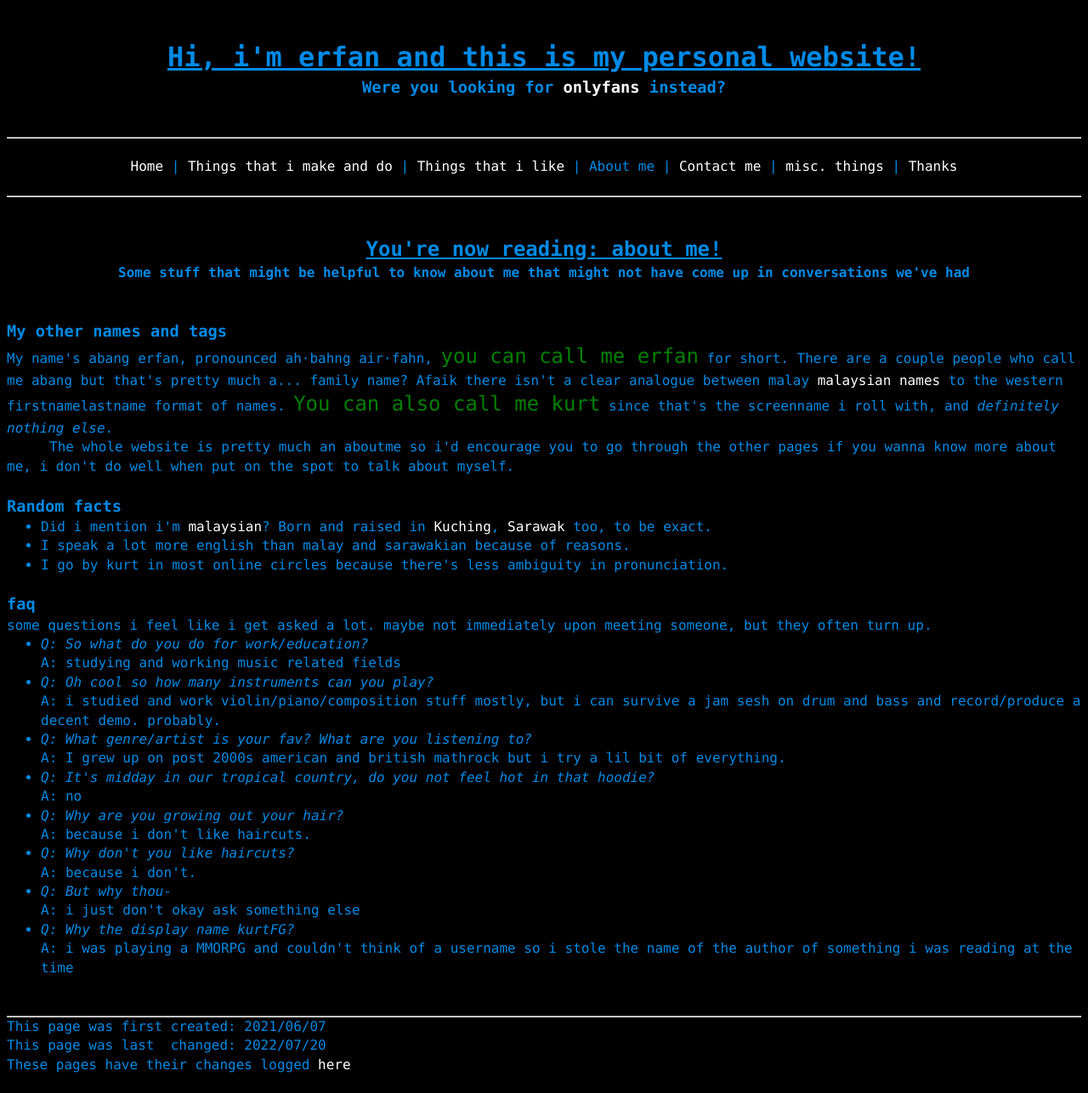
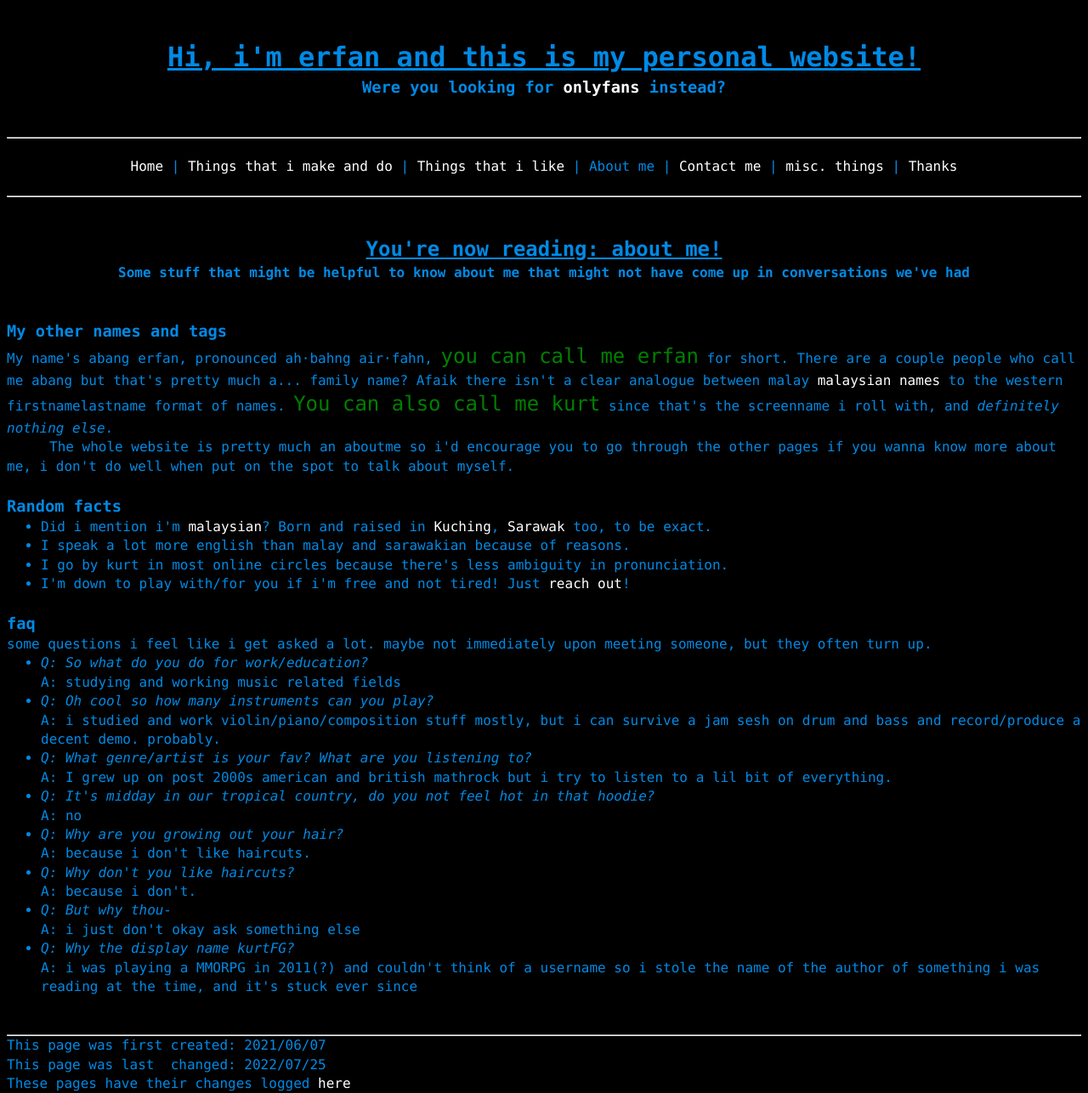
Before and after one commit to a-erfan-aa/a-erfan-aa.github.io, a Jekyll site: the page built from about.html, in a window 1280 px wide. Shown: the whole page at 85% size. Built offline with Jekyll 4.4.1, drawn with Linux system fonts in a browser that asks for light colours; before the commit the page ends 1264 px from its top, so only the background shows below that.

Commit message:
Add line about being down to play whenever in about.html
Also update lastChanged

```diff
--- a/about.html
+++ b/about.html
@@ -2,7 +2,7 @@
 layout: default
 title: about
 firstCreated: 2021/06/07
-lastChanged: 2022/07/20
+lastChanged: 2022/07/25
 ---
 <!-- title and subtitle -->
 <div>
@@ -28,6 +28,7 @@ lastChanged: 2022/07/20
 		<li>Did i mention i'm <a href="https://en.wikipedia.org/wiki/Malaysia">malaysian</a>? Born and raised in <a href="https://en.wikipedia.org/wiki/Kuching">Kuching</a>, <a href="https://en.wikipedia.org/wiki/Sarawak">Sarawak</a> too, to be exact.</li>
 		<li>I speak a lot more english than malay and sarawakian because of reasons.</li>
 		<li>I go by kurt in most online circles because there's less ambiguity in pronunciation.</li>
+		<li>I'm down to play with/for you if i'm free and not tired! Just <a href="/contact">reach out</a>!</li>
 	</ul>
 </div>
 
@@ -43,7 +44,7 @@ lastChanged: 2022/07/20
 		<li><i>Q: Oh cool so how many instruments can you play?</i><br>
 		A: i studied and work violin/piano/composition stuff mostly, but i can survive a jam sesh on drum and bass and record/produce a decent demo. probably.</li>
 		<li><i>Q: What genre/artist is your fav? What are you listening to?</i><br>
-		A: I grew up on post 2000s american and british mathrock but i try a lil bit of everything.</li>
+		A: I grew up on post 2000s american and british mathrock but i try to listen to a lil bit of everything.</li>
 		<li><i>Q: It's midday in our tropical country, do you not feel hot in that hoodie?</i><br>
 		A: no</li>
 		<li><i>Q: Why are you growing out your hair?</i><br>
@@ -53,6 +54,6 @@ lastChanged: 2022/07/20
 		<li><i>Q: But why thou-</i><br>
 		A: i just don't okay ask something else</li>
 		<li><i>Q: Why the display name kurtFG?</i><br>
-		A: i was playing a MMORPG and couldn't think of a username so i stole the name of the author of something i was reading at the time</li>
+		A: i was playing a MMORPG in 2011(?) and couldn't think of a username so i stole the name of the author of something i was reading at the time, and it's stuck ever since</li>
 	</ul>
 </div>
```
